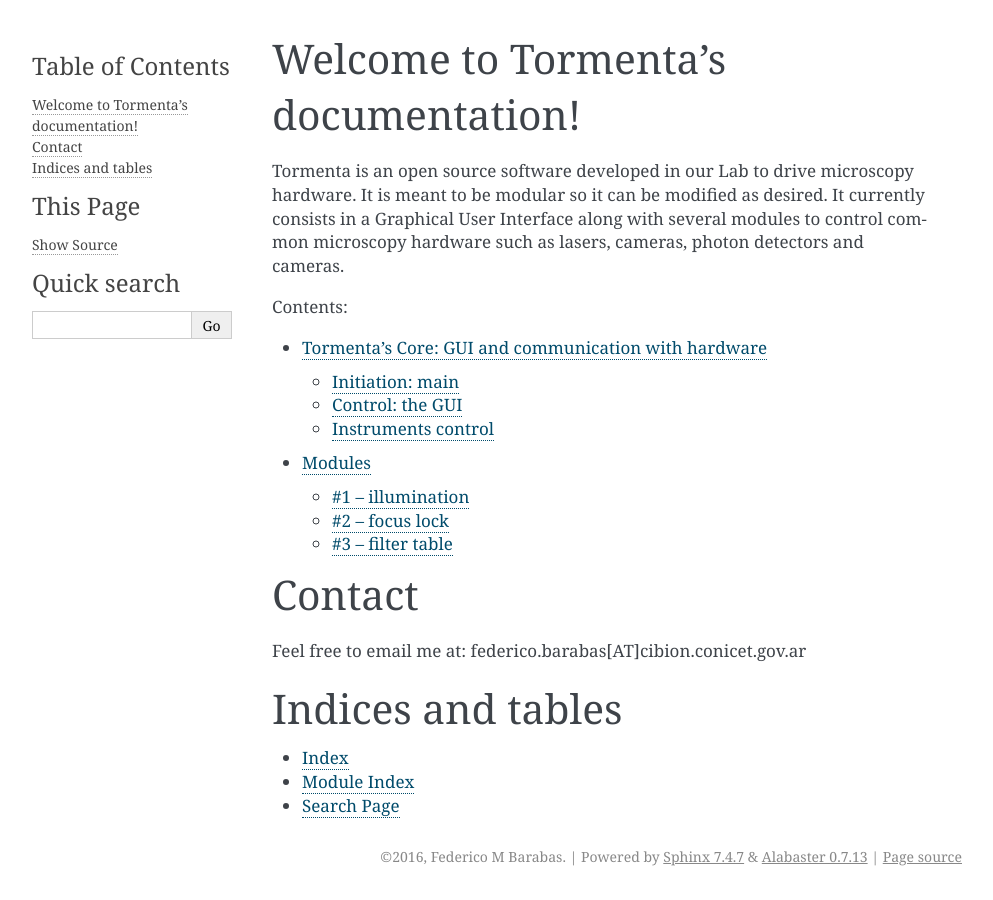
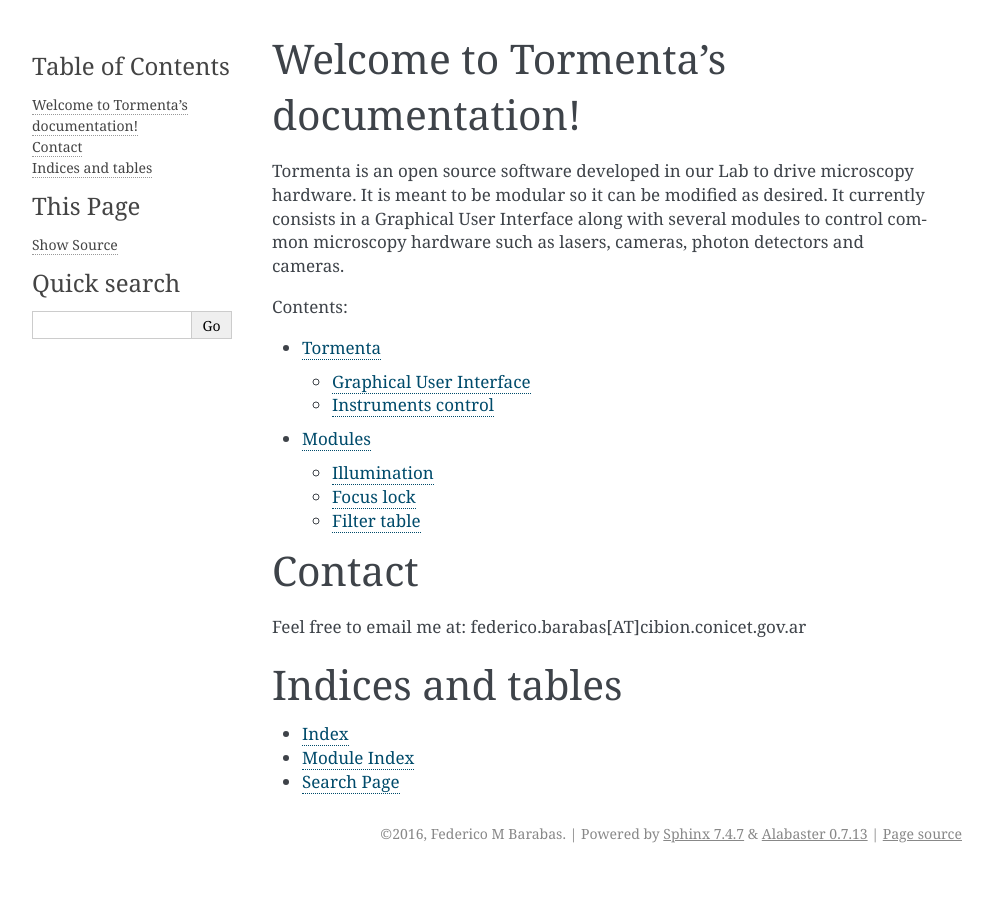
Before and after one commit to fedebarabas/tormenta, a Sphinx documentation site: the page built from docs/index.rst, in a window 1280 px wide. Shown: the whole page, without its empty margins (148-1141 px from the left). Built offline with Sphinx 7.4.7, drawn with Linux system fonts in a browser that asks for light colours; pages that are not in the unit, such as notebooks, are missing from menus.

Commit message:
updated docs

```diff
--- a/docs/main.rst
+++ b/docs/main.rst
@@ -1,18 +1,12 @@
-Tormenta's Core: GUI and communication with hardware
+Tormenta
 ******************************************************
 
 Tormenta is provided with its own GUI to make it user-friendly. The global layout is defined in the widget called TormentaGUI, and individual layouts are defined within the code of each widget.
 
 The communication with the different instruments is initialized as soon as Tormenta is started; it tests if they are connected and creates an object to control them. Otherwise, it creates a Mocker, which has the same attributes but doesn't correspond to any physical device, so it can run without hardware.
 
-Initiation: main
-==================
-
-.. automodule:: tormenta
-   :members:
-
-Control: the GUI
-==================
+Graphical User Interface
+========================
 
 .. automodule:: tormenta.control.control
    :members:
@@ -20,7 +14,7 @@
 Instruments control
 ====================
 
-Buffer for the instruments are created with these methods. They test if they are connected and if they aren't, they create dummy classes called Mockers to replace them for testing purposes.
+These methods create a buffer for the instruments. They test if they are connected and if they aren't, they create dummy classes called Mockers to replace them for testing purposes.
 
 .. automodule:: tormenta.control.instruments
    :members:
```
Also changed, not shown: docs/modules.rst (+7 -17 lines).
